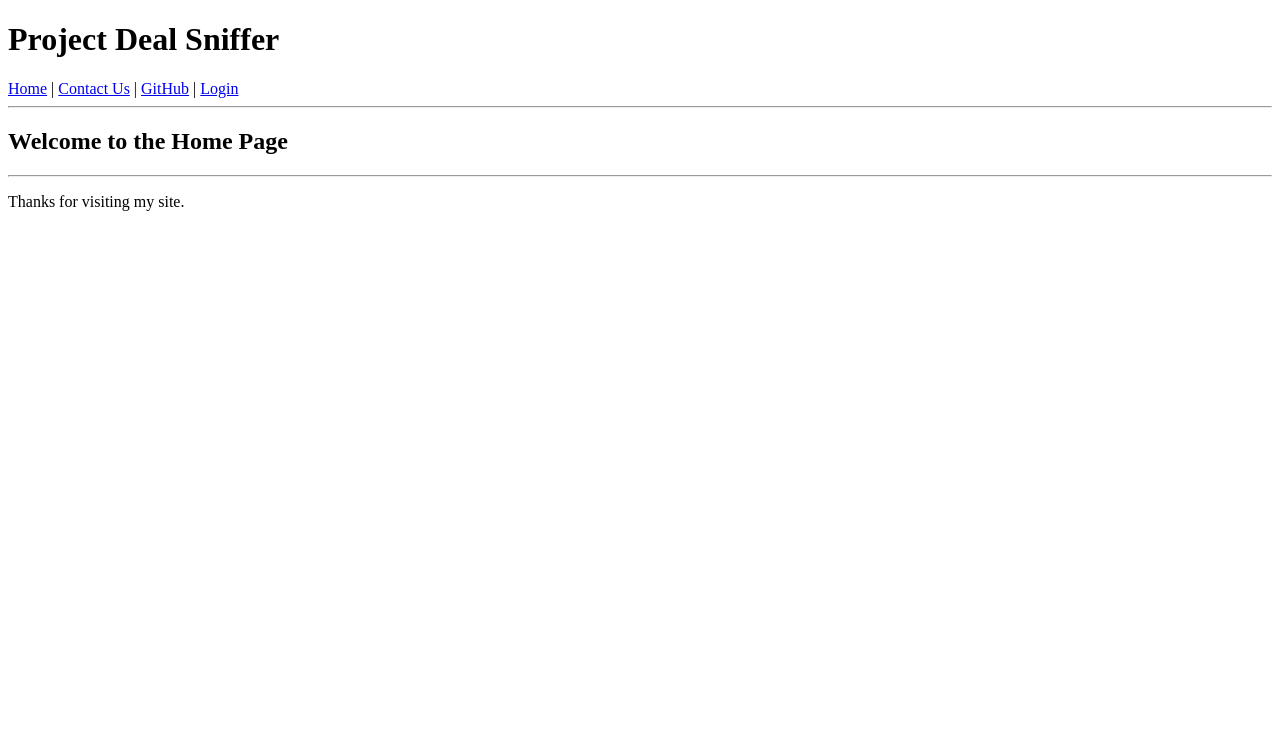
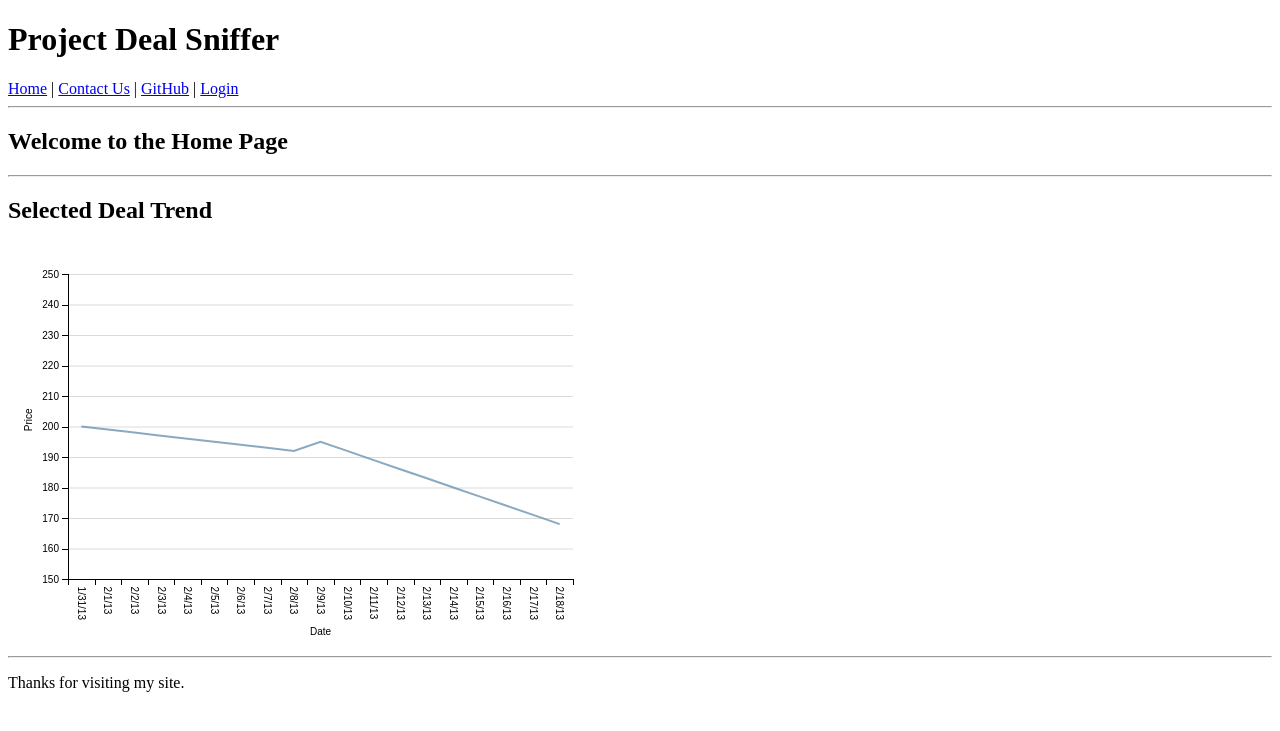
Before and after one commit to staftermath/dealsniffer, a Django app: page / in a window 1280 px wide. Shown: the top 731 px of the page. Run offline with Django 3.2, Linux system fonts and the light colour scheme.

Commit message:
Include D3 Inclusion Template

```diff
--- a/djangoSite/settings.py
+++ b/djangoSite/settings.py
@@ -15,7 +15,6 @@ import os
 # Build paths inside the project like this: os.path.join(BASE_DIR, ...)
 BASE_DIR = os.path.dirname(os.path.dirname(os.path.abspath(__file__)))
 LOGIN_REDIRECT_URL = '/'
-
 # Quick-start development settings - unsuitable for production
 # See https://docs.djangoproject.com/en/1.11/howto/deployment/checklist/
 
@@ -118,5 +117,8 @@ USE_TZ = True
 
 # Static files (CSS, JavaScript, Images)
 # https://docs.djangoproject.com/en/1.11/howto/static-files/
-
 STATIC_URL = '/static/'
+# Additional locations of static files
+STATICFILES_DIRS = [
+    os.path.join(BASE_DIR, 'static'),
+]
--- a/index.html
+++ b/templates/deal_trend.html
@@ -1,13 +1,11 @@
 <!-- To render the html, go to http://htmlpreview.github.io/ and follow the guide -->
-
-<!DOCTYPE html>
-<html>
+{% load static %}
 <div id="chartContainer">
-	<script src="js/d3.v4.min.js"></script>
-	<script src="js/dimple.v2.3.0.min.js"></script>
+	<script src="{% static 'js/d3.v4.min.js' %}"></script>
+	<script src="{% static 'js/dimple.v2.3.0.min.js' %}"></script>
 	<script type="text/javascript">
     var svg = dimple.newSvg("#chartContainer", 590, 400);
-    d3.csv("data/price_history.csv", function (data) {
+    d3.csv("{% static 'data/price_history.csv' %}", function (data) {
       var myChart = new dimple.chart(svg, data);
       myChart.setBounds(60, 30, 505, 305);
       var x = myChart.addCategoryAxis("x", "Date");
@@ -20,4 +18,3 @@
     });
   </script>
 </div>
-</html>
--- a/templates/index.html
+++ b/templates/index.html
@@ -4,4 +4,7 @@
 <h2>{% if request.user.is_authenticated %}
 {{ request.user.username }}:
 {% endif %}Welcome to the Home Page</h2>
+<hr>
+<h2>Selected Deal Trend</h2>
+{% include "deal_trend.html" %}
 {% endblock %}
```
Also changed, not shown: static/data/price_history.csv (renamed from data/price_history.csv), static/data/sample.csv (renamed from data/sample.csv), static/js/d3.v4.min.js (renamed from js/d3.v4.min.js), static/js/dimple.v2.3.0.min.js (renamed from js/dimple.v2.3.0.min.js).
